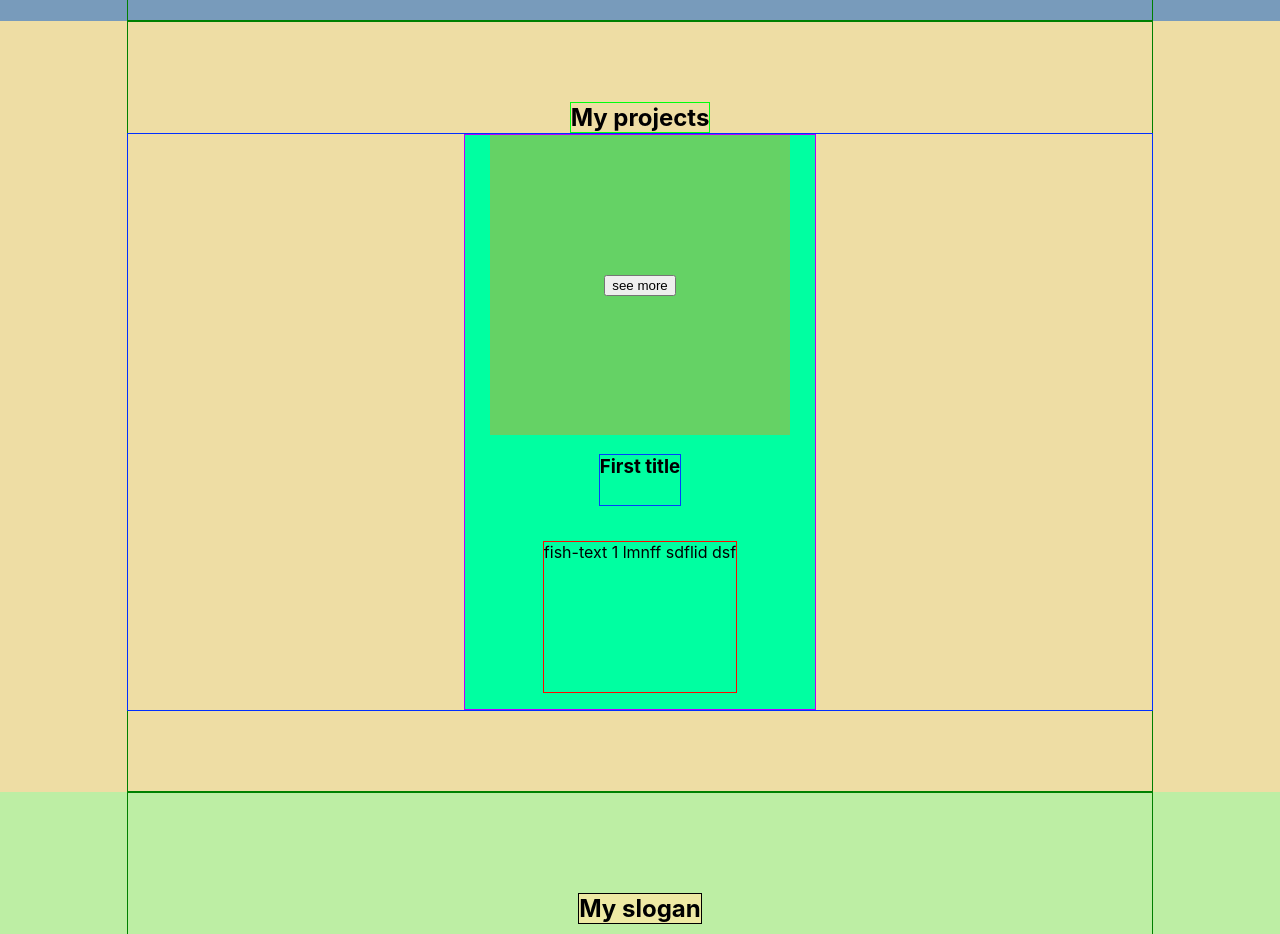
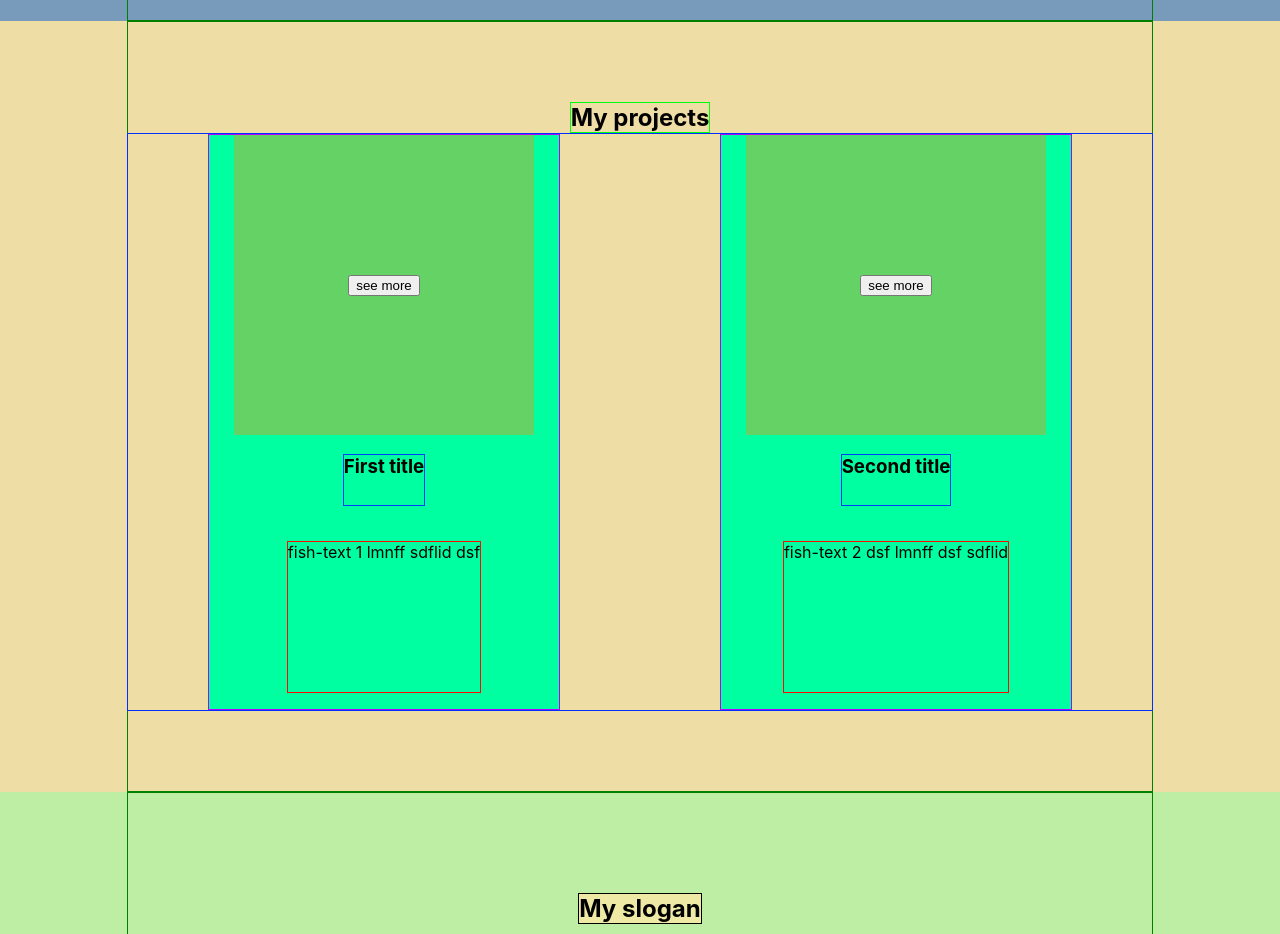
Before and after one commit to Yarovenko-Dmitry/Portfolio_Yarovenko_D_V_TS, a React (Create React App) app: page / in a window 1280 px wide. Shown: the part 960-1894 px from the top of the page. Built offline with nearby package versions, Linux system fonts and the light colour scheme.

Commit message:
Portfolio_TS_1.5.1_Task-1__15-05-2020

```diff
--- a/src/Projects/Projects.tsx
+++ b/src/Projects/Projects.tsx
@@ -14,10 +14,10 @@ const Projects = () => {
             // img={'add img as bg or or https://webref.ru/css/object-fit !!!!!!!!!!!!!!!!!!'}
                    projectTitle={'First title'}
                    projectBrief={'fish-text 1 lmnff sdflid dsf'}/>
-          {/*<Project*/}
-          {/*  // img={'add img as bg or https://webref.ru/css/object-fit !!!!!!!!!!!!!!!!!! '}*/}
-          {/*         projectTitle={'Second title'}*/}
-          {/*         projectBrief={'fish-text 2 dsf lmnff dsf sdflid '}/>*/}
+          <Project
+            // img={'add img as bg or https://webref.ru/css/object-fit !!!!!!!!!!!!!!!!!! '}
+                   projectTitle={'Second title'}
+                   projectBrief={'fish-text 2 dsf lmnff dsf sdflid '}/>
         </div>
       </div>
     </div>
```
